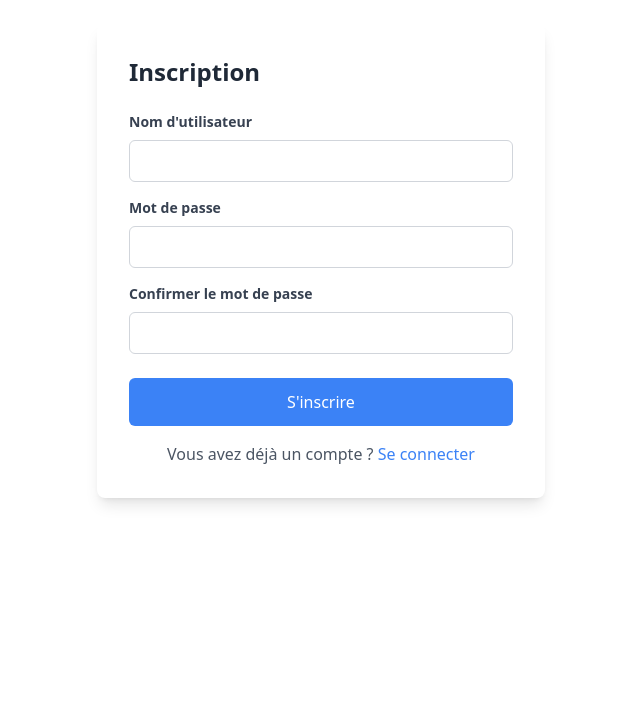
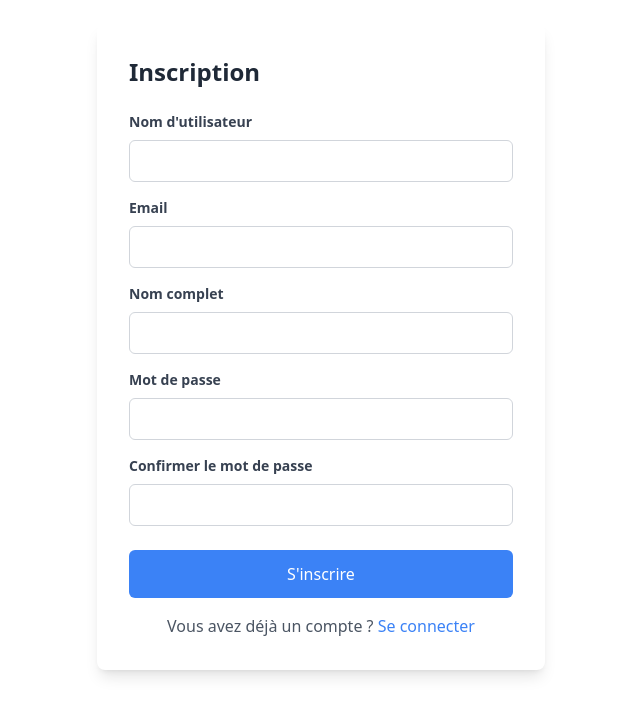
Before and after one commit to Sci-Project-team/Frontend, a React (Vite) app: page /register in a window 1280 px wide. Shown: the top 716 px of the page, without its empty margins (319-959 px from the left). Built offline with nearby package versions, Linux system fonts and the light colour scheme.

Commit message:
fix register

```diff
--- a/src/pages/Login.tsx
+++ b/src/pages/Login.tsx
@@ -30,7 +30,7 @@ function Login() {
       formData.append("username", username);
       formData.append("password", password);
 
-      const response = await fetch("http://192.168.120.237:8000/auth/login", {
+      const response = await fetch("http://localhost:8080/auth/login", {
         method: "POST",
         headers: {
           "Content-Type": "application/x-www-form-urlencoded",
--- a/src/pages/Register.tsx
+++ b/src/pages/Register.tsx
@@ -3,6 +3,8 @@ import { useNavigate } from 'react-router-dom';
 
 function Register() {
   const [username, setUsername] = useState('');
+  const [email, setEmail] = useState('');
+  const [fullName, setFullName] = useState('');
   const [password, setPassword] = useState('');
   const [confirmPassword, setConfirmPassword] = useState('');
   const [error, setError] = useState('');
@@ -13,7 +15,7 @@ function Register() {
   const handleSubmit = async (e: React.FormEvent) => {
     e.preventDefault();
 
-    if (!username.trim() || !password.trim() || !confirmPassword.trim()) {
+    if (!username.trim() || !email.trim() || !fullName.trim() || !password.trim() || !confirmPassword.trim()) {
       setError('Tous les champs sont requis');
       return;
     }
@@ -23,27 +25,39 @@ function Register() {
       return;
     }
 
+    // Basic email validation
+    const emailRegex = /^[^\s@]+@[^\s@]+\.[^\s@]+$/;
+    if (!emailRegex.test(email)) {
+      setError('Veuillez entrer une adresse email valide');
+      return;
+    }
+
     setError('');
     setIsLoading(true);
 
     try {
-      const response = await fetch('http://192.168.120.237:8000/auth/register', {
+      const response = await fetch('http://localhost:8080/auth/register', {
         method: 'POST',
         headers: {
           'Content-Type': 'application/json',
         },
         body: JSON.stringify({
           username,
+          email,
+          full_name: fullName,
           password,
         }),
       });
 
       if (!response.ok) {
         const errorData = await response.json();
+        if (errorData.detail && Array.isArray(errorData.detail)) {
+          throw new Error(errorData.detail[0]?.msg || 'Erreur lors de l\'inscription');
+        }
         throw new Error(errorData.detail || 'Erreur lors de l\'inscription');
       }
 
-      // Registration successful, redirect to login page
+      // Registration successful, navigate to login page
       navigate('/login', { state: { message: 'Inscription réussie. Veuillez vous connecter.' } });
     } catch (err) {
       setError(err instanceof Error ? err.message : 'Une erreur est survenue');
@@ -68,6 +82,32 @@ function Register() {
               type="text"
               value={username}
               onChange={(e) => setUsername(e.target.value)}
+              className="w-full px-3 py-2 border border-gray-300 rounded-md focus:outline-none focus:ring-2 focus:ring-blue-300"
+              required
+            />
+          </div>
+
+          <div className="mb-4">
+            <label className="block text-gray-700 text-sm font-semibold mb-2">
+              Email
+            </label>
+            <input
+              type="email"
+              value={email}
+              onChange={(e) => setEmail(e.target.value)}
+              className="w-full px-3 py-2 border border-gray-300 rounded-md focus:outline-none focus:ring-2 focus:ring-blue-300"
+              required
+            />
+          </div>
+
+          <div className="mb-4">
+            <label className="block text-gray-700 text-sm font-semibold mb-2">
+              Nom complet
+            </label>
+            <input
+              type="text"
+              value={fullName}
+              onChange={(e) => setFullName(e.target.value)}
               className="w-full px-3 py-2 border border-gray-300 rounded-md focus:outline-none focus:ring-2 focus:ring-blue-300"
               required
             />
```
